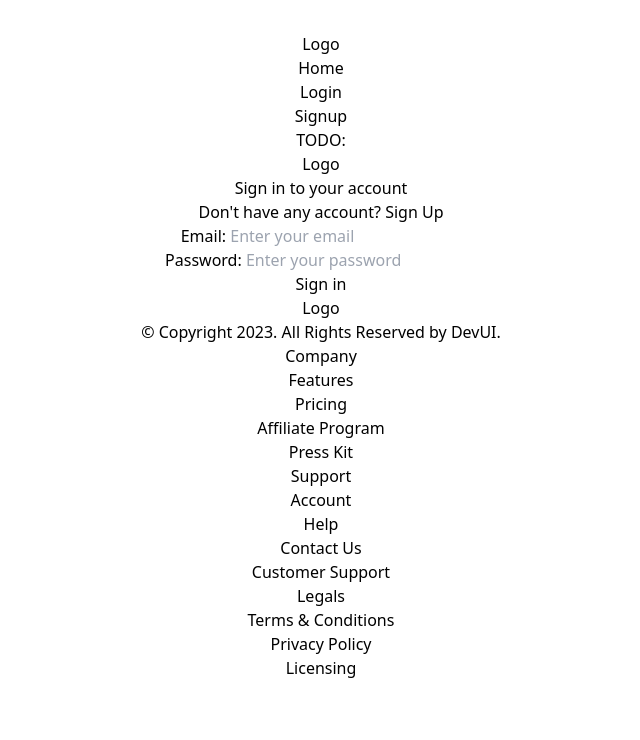
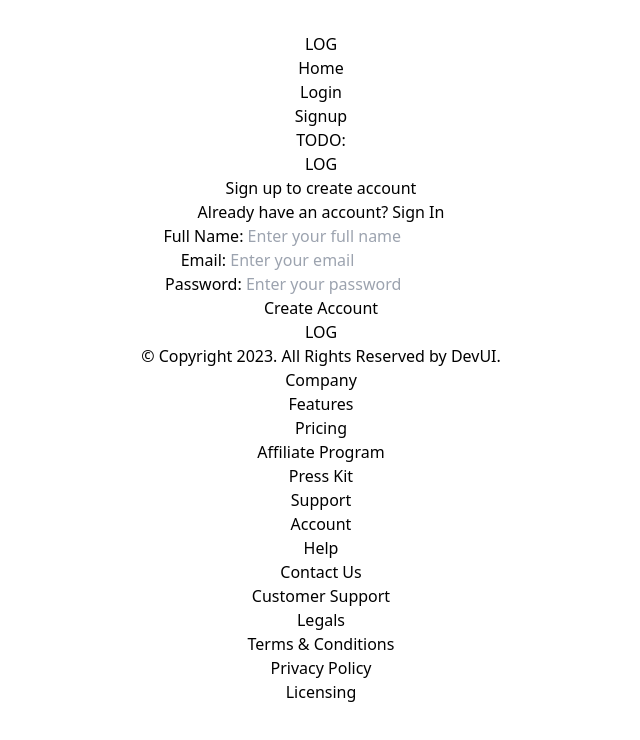
Before and after one commit to OmkarDubey07/Ever-Write-App, a React (Vite) app: page /signup in a window 1280 px wide. Before the commit this address led to /login. Shown: the top 740 px of the page, without its empty margins (319-959 px from the left). Built offline with nearby package versions, Linux system fonts and the light colour scheme; no server answers.

Commit message:
solved the error related signup

```diff
--- a/src/components/AuthLayout.jsx
+++ b/src/components/AuthLayout.jsx
@@ -2,19 +2,19 @@ import React, { useState, useEffect } from "react";
 import { useSelector } from "react-redux";
 import { useNavigate } from "react-router-dom";
 
-export default function Protected({ children, authenticaion = true }) {
+export default function Protected({ children, authentication = true }) {
   const navigator = useNavigate();
   const [loader, setLoader] = useState(true);
   const authStatus = useSelector((state) => state.auth.status);
 
   useEffect(() => {
-    if (authenticaion && authStatus !== authenticaion) {
+    if (authentication && authStatus !== authentication) {
         navigator('/login')
-    } else if(!authenticaion && authStatus !== authenticaion) {
+    } else if(!authentication && authStatus !== authentication) {
         navigator('/')
     }
     setLoader(false)
-  }, [authStatus, navigator, authenticaion]);
+  }, [authStatus, navigator, authentication]);
 
   return loader ? <h1>Loading... </h1> : <>{children}</> ;
 }
--- a/src/components/Logo.jsx
+++ b/src/components/Logo.jsx
@@ -1,7 +1,6 @@
 import React from "react";
-
 function Logo({ width = "100px" }) {
-  return <div>Logo</div>;
+  return <div>LOG</div>;
 }
 
 export default Logo;
--- a/src/components/Signup.jsx
+++ b/src/components/Signup.jsx
@@ -2,7 +2,7 @@ import React, { useState } from "react";
 import authService from "../EverWrite/auth";
 import { Link, useNavigate } from "react-router-dom";
 import { login } from "../store/authSlice";
-import { Button, Input, Logo } from "./index";
+import { Button, Input, Logo } from "./index.js";
 import { useDispatch } from "react-redux";
 import { useForm } from "react-hook-form";
 
--- a/src/main.jsx
+++ b/src/main.jsx
@@ -25,7 +25,7 @@ const router = createBrowserRouter([
       {
         path: "/login",
         element: (
-          <AuthLayout authenticaion={false}>
+          <AuthLayout authentication={false}>
             <Login />
           </AuthLayout>
         ),
--- a/src/pages/Signup.jsx
+++ b/src/pages/Signup.jsx
@@ -1,5 +1,5 @@
 import React from "react";
-import { Signup as SignupComponent } from "../components/index";
+import { Signup as SignupComponent } from "../components";
 function Signup() {
   return (
     <div className="py-8">
```
